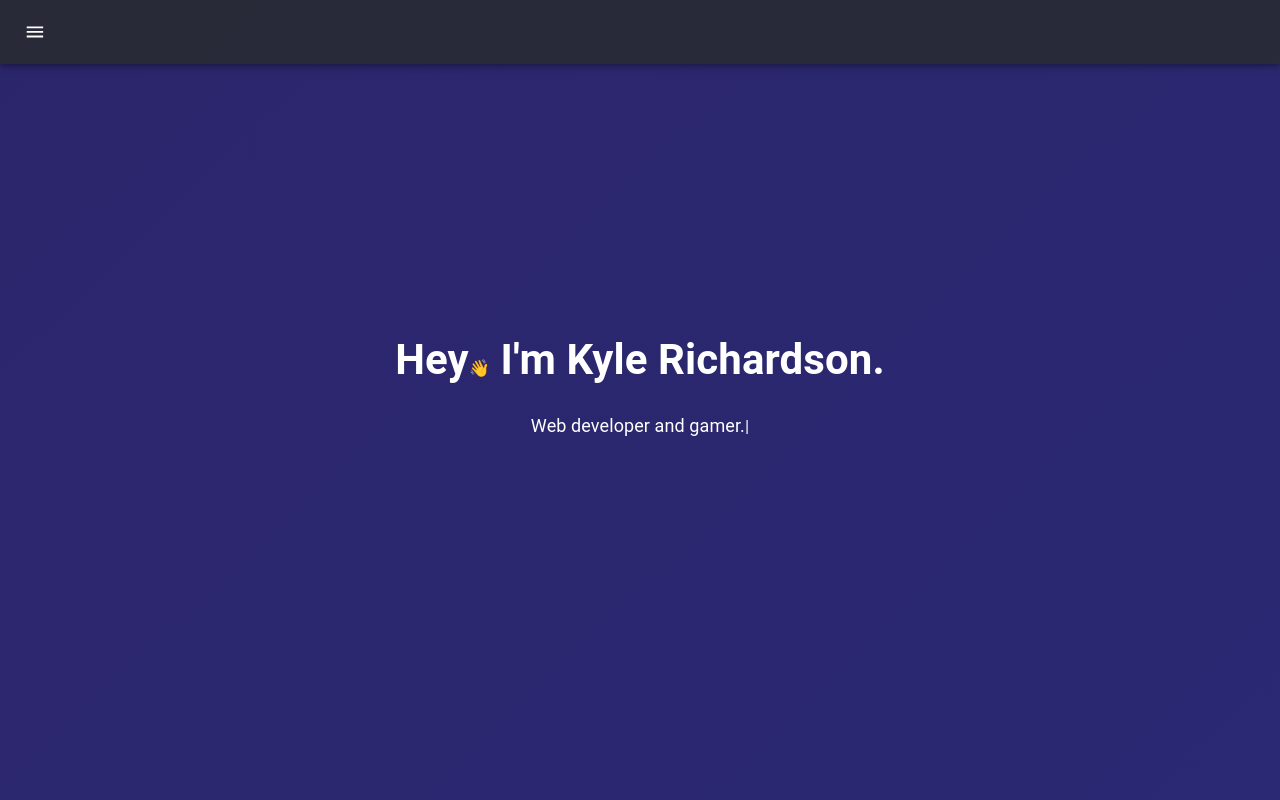
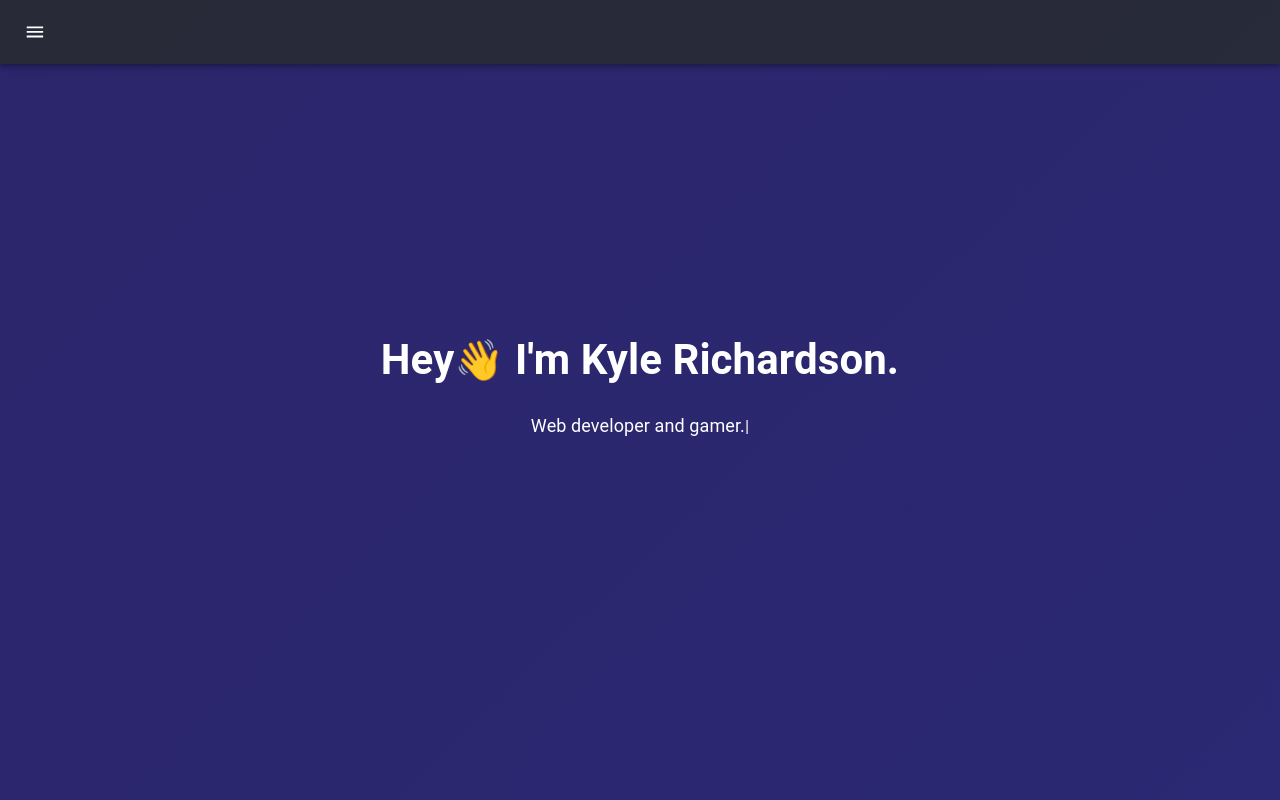
Before and after one commit to kyle-richardson/portfolio, a React (Create React App) app: page / in a window 1280 px wide. Shown: the top 800 px of the page. Built offline with nearby package versions, Linux system fonts and the light colour scheme.

Commit message:
fix wave emoji size

```diff
--- a/src/components/top/Intro.js
+++ b/src/components/top/Intro.js
@@ -26,7 +26,7 @@ const Intro = ({darkMode}) => {
         <div className={`intro-container ${darkMode ? 'dark-back' : 'light-back'}`}>
             <h1 style={{
                 marginTop: "40vh"
-            }}>Hey<span role="img" aria-label="wave-emoji">👋</span> I'm Kyle Richardson.</h1>
+            }}>Hey<span role="img" aria-label="wave-emoji" style={{fontSize: "4rem"}}>👋</span> I'm Kyle Richardson.</h1>
             <br/>
             {/* <div id="stars"></div> */}
             <Typist avgTypingDelay={70} startDelay={1000}>
```
